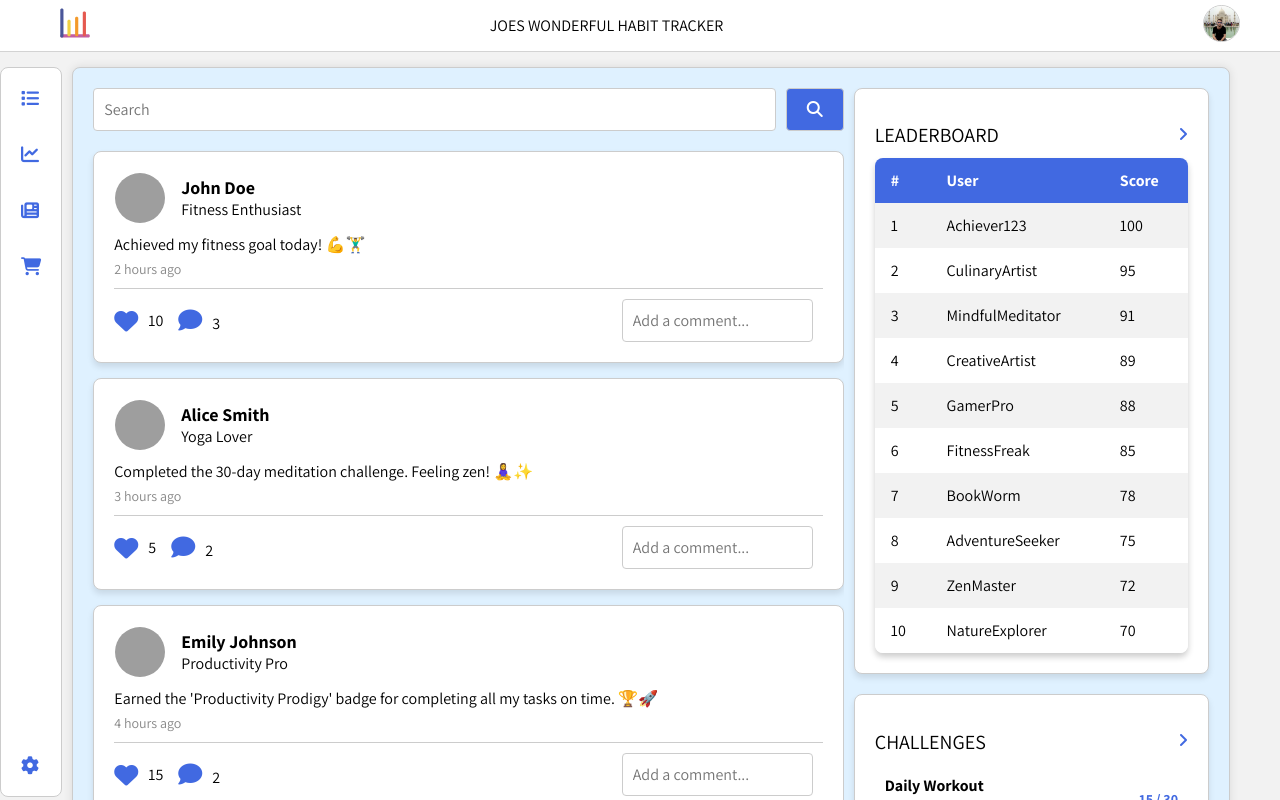
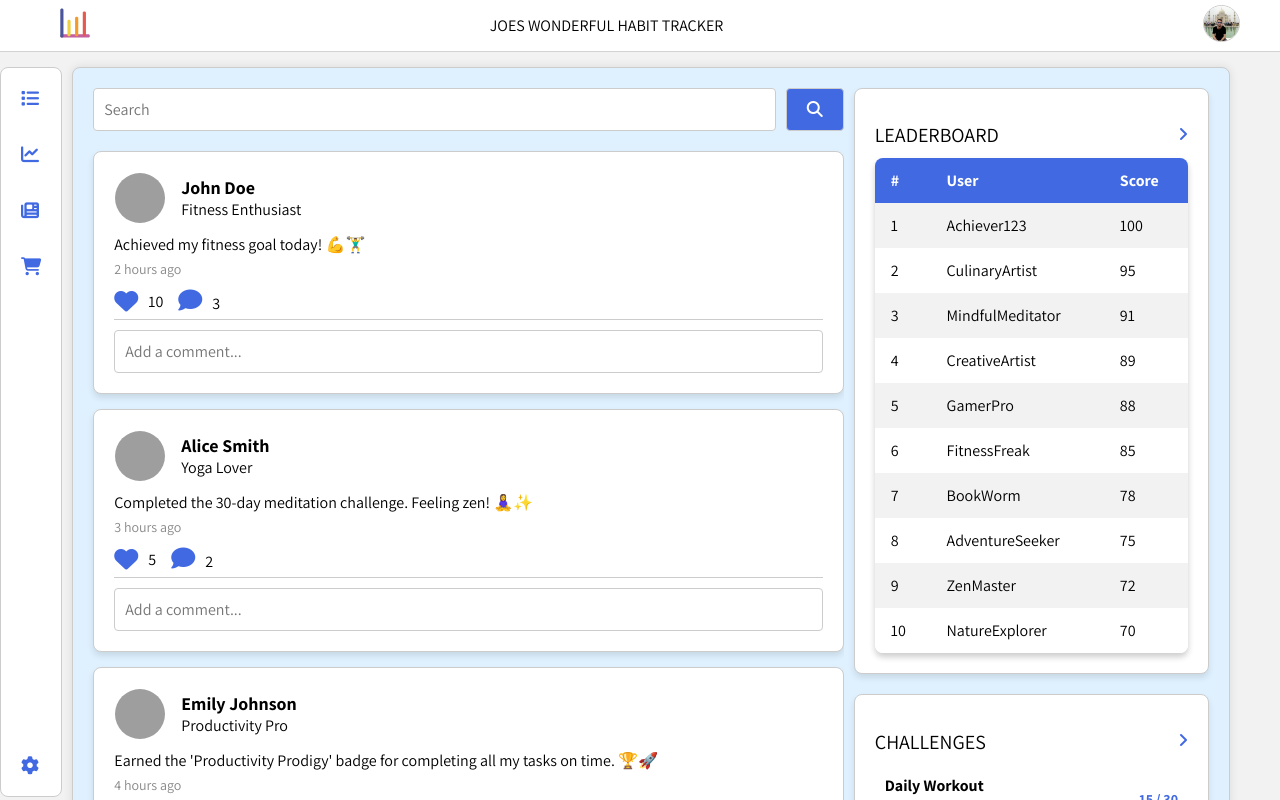
Before and after one commit to joseph-johnson27001/habits_tracker, a Vue app: page / in a window 1280 px wide. Shown: the top 800 px of the page. Built offline with nearby package versions, Linux system fonts and the light colour scheme; grey boxes are pictures that could not be loaded.

Commit message:
Comment bar placement

```diff
--- a/src/components/NewsFeed/NewsFeed.vue
+++ b/src/components/NewsFeed/NewsFeed.vue
@@ -19,8 +19,6 @@
 
       <!-- Interaction Area -->
 
-      <div class="interaction-area">
-        <div class="interaction-container">
       <div class="button-row">
         <span @click="likePost(item)" class="like-button">
           <i class="fas fa-heart clickable-icon like-button"></i>
@@ -36,15 +34,13 @@
           }}</span>
         </span>
       </div>
-          <div>
+      <div class="interaction-area">
         <input
           v-model="newComment"
           @keyup.enter="addComment(item)"
           class="comment-input"
           placeholder="Add a comment..."
         />
-          </div>
-        </div>
       </div>
 
       <!-- Display comments if commentsVisible is true -->
@@ -316,6 +312,7 @@ export default {
 .interaction-area {
   border-top: 1px solid #ccc;
   padding-top: 10px;
+  display: flex;
 }
 
 .interaction-container {
@@ -326,6 +323,7 @@ export default {
 .button-row {
   display: flex;
   align-items: center;
+  padding-bottom: 5px;
 }
 
 .like-button {
@@ -355,7 +353,6 @@ export default {
   border: 1px solid #ccc;
   border-radius: 4px;
   font-size: 16px;
-  margin-right: 10px;
   transition: border-color 0.1s;
 }
 
```
Lines whose indentation alone changed are shown as unchanged.
